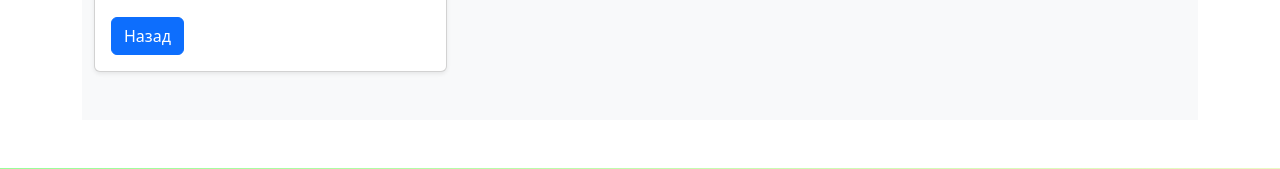
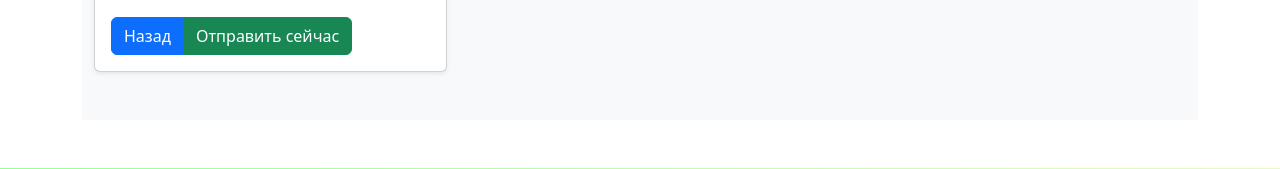
Before and after one commit to YuliaSamoylova0803/Web_application_django, a Django app: template mailing_service/templates/mailing_service/mailing_detail.html in a window 1280 px wide. Shown: the part 707-876 px from the top of the page. Run offline with Django 5.2, Linux system fonts and the light colour scheme; the template is opened without the code that fills it, so the values that code supplies are empty; some libraries are stand-ins or nearby versions.

Commit message:
add templates html for mailing detail, message list and recipient list

```diff
--- a/mailing_service/templates/mailing_service/mailing_detail.html
+++ b/mailing_service/templates/mailing_service/mailing_detail.html
@@ -1,4 +1,4 @@
-{% extends 'mailing_service/message_list.html' %}
+{% extends 'mailing_service/mailing_list.html' %}
 {% load my_tags %}
 
 {% block content %}
@@ -19,6 +19,9 @@
                             <div class="btn-group">
                                 <a class="btn btn-primary" href="{% url 'mailing_service:mailing_list' %}"
                                    role="button">Назад</a>
+                                <a href="{% url 'mailing_service:send_mailing' object.pk %}" class="btn btn-success">
+                                    Отправить сейчас
+                                </a>
                             </div>
                         </div>
 
--- a/mailing_service/templates/mailing_service/message_list.html
+++ b/mailing_service/templates/mailing_service/message_list.html
@@ -15,7 +15,7 @@
                          height="225">
                         <div class="d-flex justify-content-between align-items-center">
                             <div class="btn-group">
-                                <a class="btn btn-primary" href="{% url 'mailing_service:message_detail' message.pk %}" role="button">Посмотреть</a>
+                                <a class="btn btn-mint" href="{% url 'mailing_service:message_detail' message.pk %}" role="button">Посмотреть</a>
                                 <a class="btn btn-secondary" href="{% url 'mailing_service:message_update' message.pk %}" role="button">Редактировать</a>
                                 <a class="btn btn-danger" href="{% url 'mailing_service:message_delete' message.pk %}" role="button">Удалить</a>
                             </div>
--- a/mailing_service/templates/mailing_service/recipient_list.html
+++ b/mailing_service/templates/mailing_service/recipient_list.html
@@ -12,7 +12,7 @@
                         <p class="card-text">{{ recipient.email }}</p>
                         <div class="d-flex justify-content-between align-items-center">
                             <div class="btn-group">
-                                <a class="btn btn-primary" href="{% url 'mailing_service:recipient_detail' recipient.pk %}" role="button">Посмотреть</a>
+                                <a class="btn btn-mint" href="{% url 'mailing_service:recipient_detail' recipient.pk %}" role="button">Посмотреть</a>
                                 <a class="btn btn-secondary" href="{% url 'mailing_service:recipient_update' recipient.pk %}" role="button">Редактировать</a>
                                 <a class="btn btn-danger" href="{% url 'mailing_service:recipient_delete' recipient.pk %}" role="button">Удалить</a>
                             </div>
```
